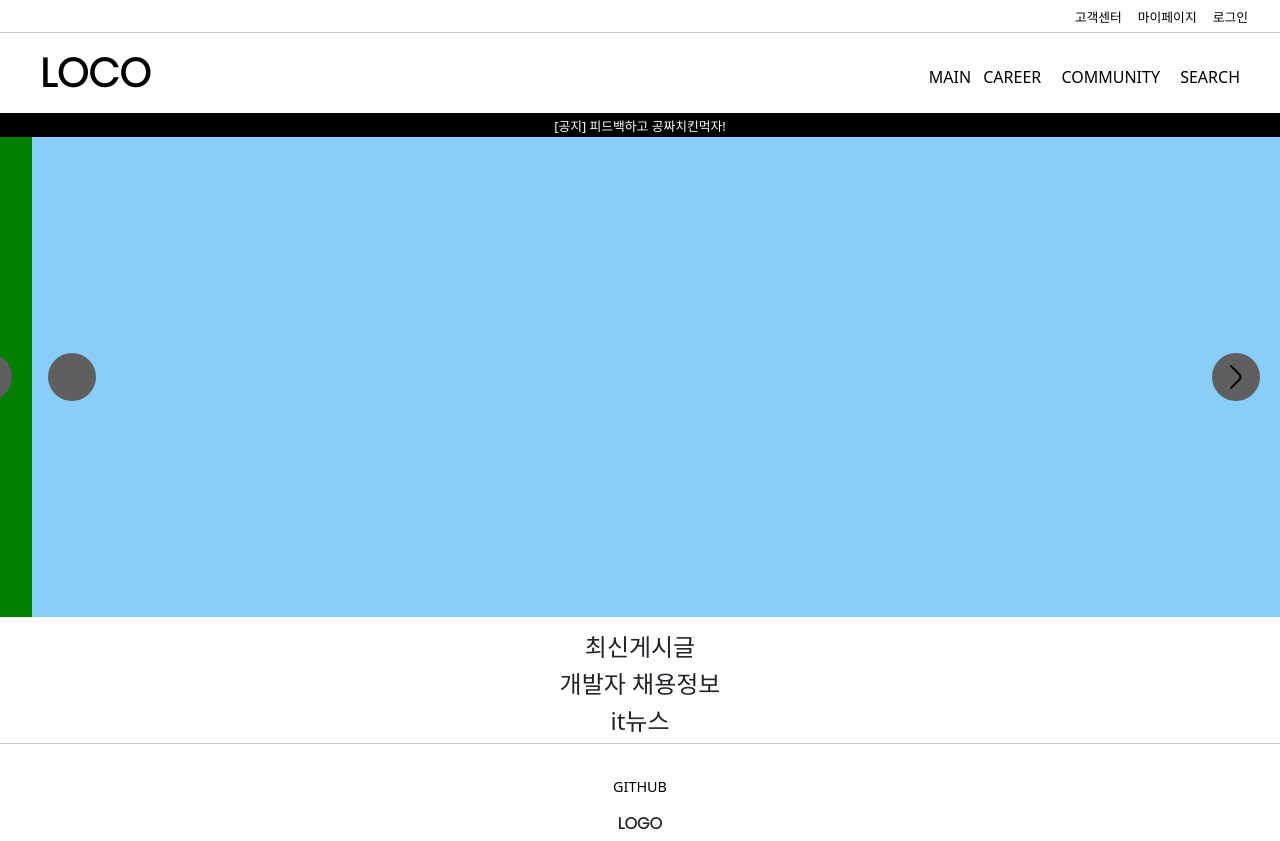
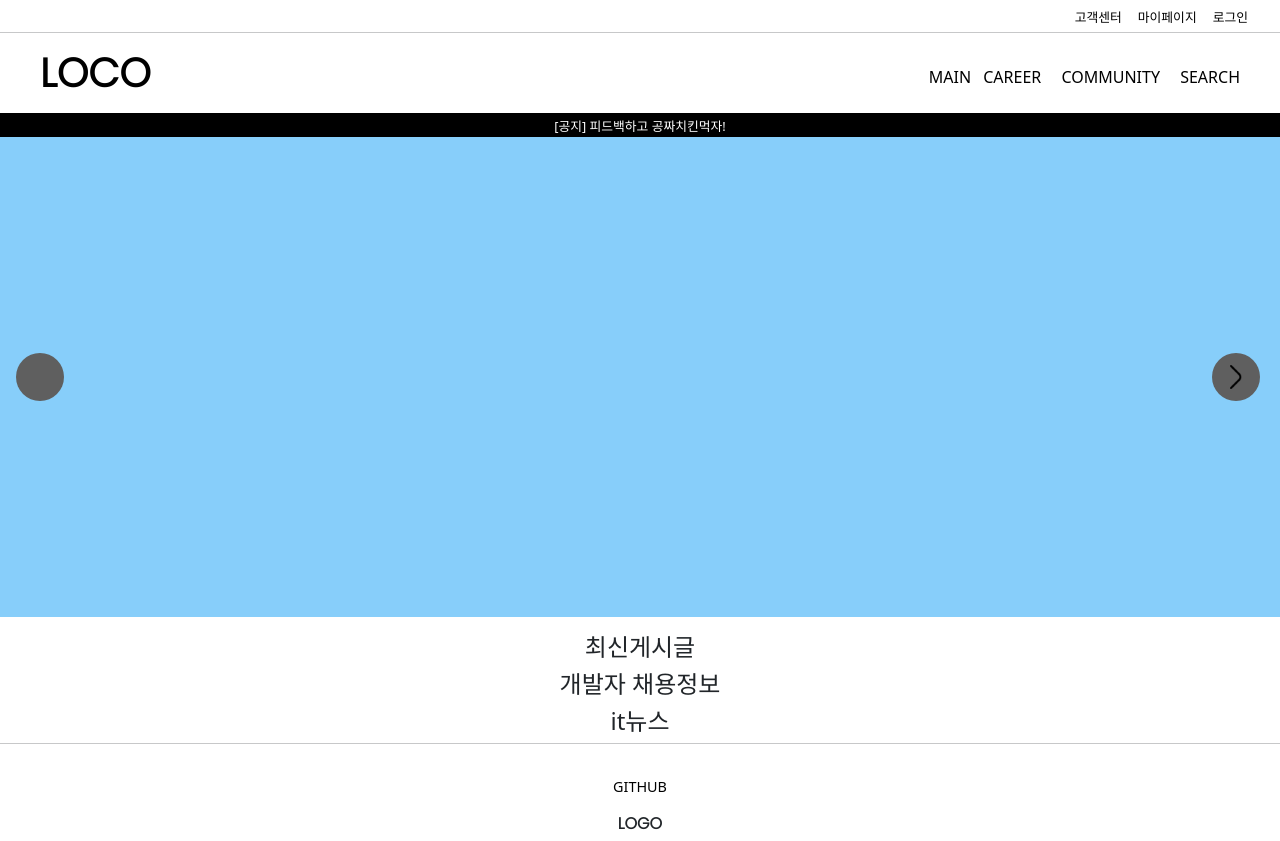
Before and after one commit to KEEMSY/T_P, a Django app: template templates/main.html in a window 1280 px wide. Run offline with Django 3.2, Linux system fonts and the light colour scheme; the template is opened without the code that fills it, so the values that code supplies are empty; some libraries are stand-ins or nearby versions.

Commit message:
resolve problem in main_banner

```diff
--- a/static/css/main.css
+++ b/static/css/main.css
@@ -13,6 +13,9 @@
 }
 .slidebox div{
     max-width: 100%;
+}
+.slide_list{
+    padding: 0 0;
 }
 
 .slidebox .slide_list{
```
